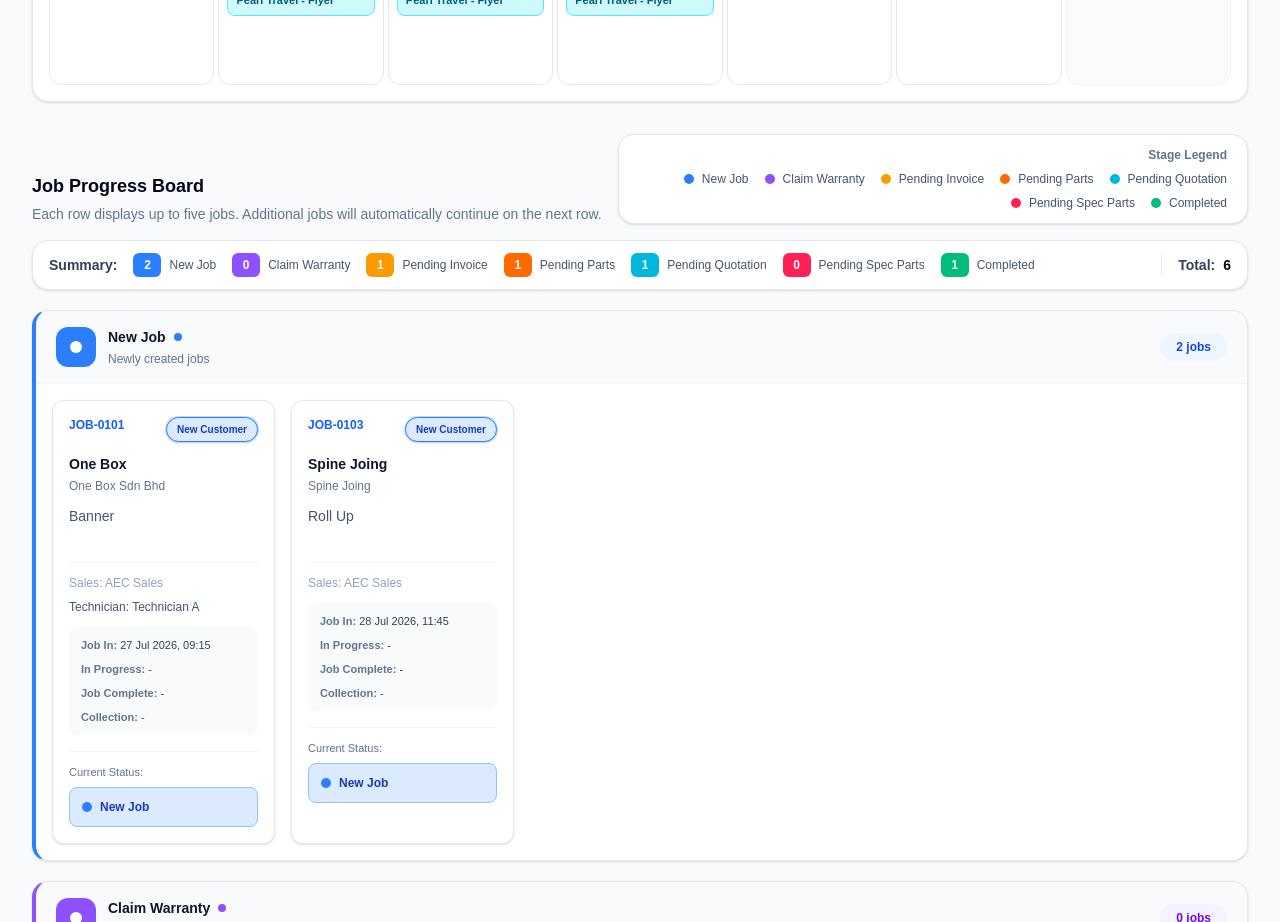
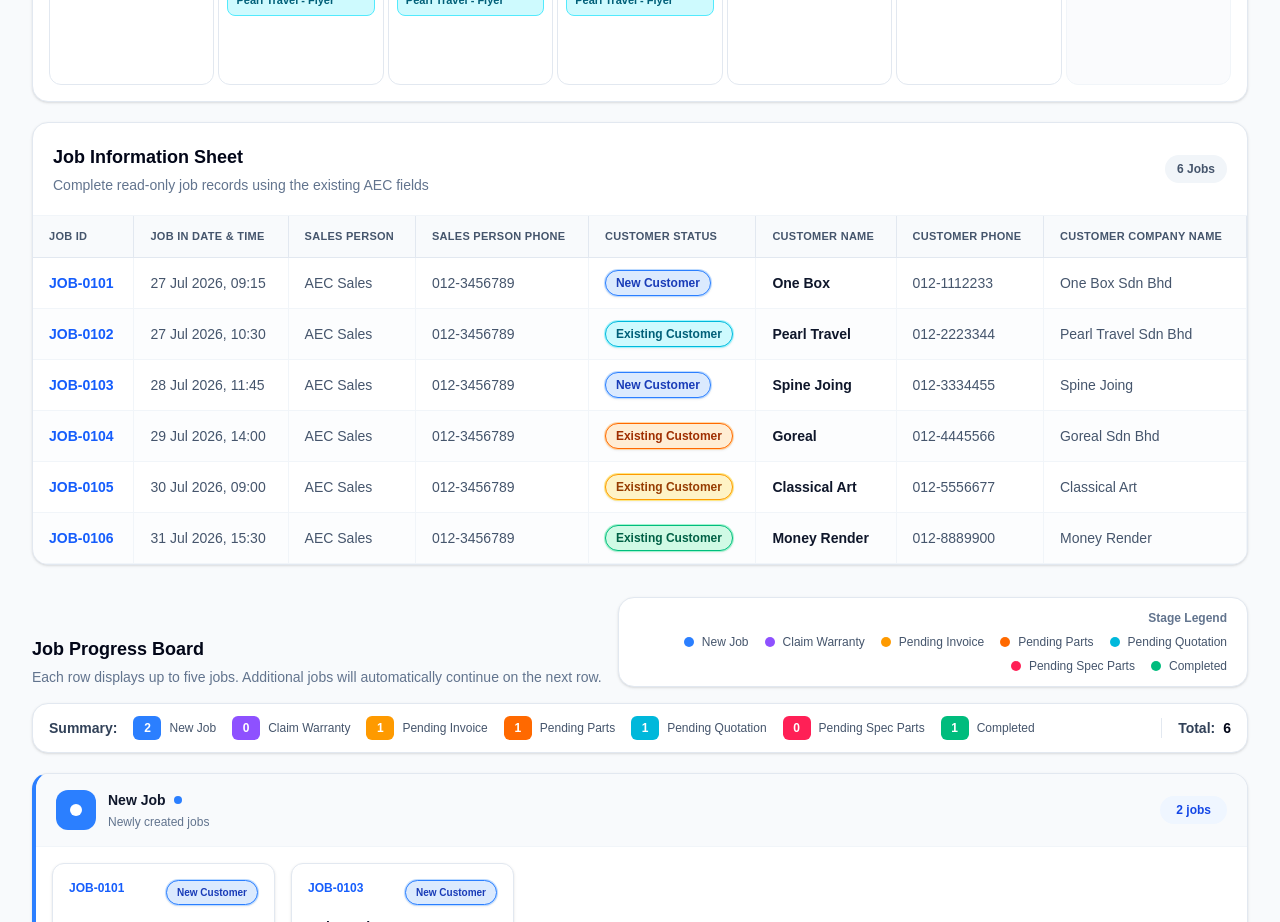
Before and after one commit to ausi25334-beep/aec-ai-dashboard, a Next.js app in the folder aec-ai-task-dashboard/: page /dashboard in a window 1280 px wide. Shown: the part 2060-2982 px from the top of the page. Built offline with nearby package versions, Linux system fonts and the light colour scheme.

Commit message:
update dashboard

```diff
--- a/aec-ai-task-dashboard/app/dashboard/page.tsx
+++ b/aec-ai-task-dashboard/app/dashboard/page.tsx
@@ -353,6 +353,170 @@ function StatusIcon({ status }: { status: JobStatus }) {
 }
 
 /* =========================================================
+   Read-only Job Table Sheet
+========================================================= */
+
+function JobDataTable({ jobs }: { jobs: Job[] }) {
+  const columns = [
+    "Job ID",
+    "Job In Date & Time",
+    "Sales Person",
+    "Sales Person Phone",
+    "Customer Status",
+    "Customer Name",
+    "Customer Phone",
+    "Customer Company Name",
+    "Assigned Technician",
+    "Technician Phone",
+    "Description / Item",
+    "Status",
+    "In Progress Start Date & Time",
+    "In Progress End Date & Time",
+    "Status Remark / Issue",
+    "Job Complete Date & Time",
+    "Invoice No.",
+    "Report No.",
+    "Collection Date & Time",
+  ];
+
+  return (
+    <section className="mt-5 overflow-hidden rounded-2xl border border-slate-200 bg-white shadow-sm">
+      <div className="flex flex-col gap-3 border-b border-slate-100 px-5 py-5 sm:flex-row sm:items-center sm:justify-between">
+        <div>
+          <h2 className="text-lg font-semibold text-slate-950">
+            Job Information Sheet
+          </h2>
+
+          <p className="mt-1 text-sm text-slate-500">
+            Complete read-only job records using the existing AEC fields
+          </p>
+        </div>
+
+        <span className="w-fit rounded-full bg-slate-100 px-3 py-1.5 text-xs font-semibold text-slate-600">
+          {jobs.length} {jobs.length === 1 ? "Job" : "Jobs"}
+        </span>
+      </div>
+
+      <div className="overflow-x-auto">
+        <table className="w-full min-w-[3300px] border-collapse text-left">
+          <thead>
+            <tr className="border-b border-slate-200 bg-slate-50">
+              {columns.map((column) => (
+                <th
+                  key={column}
+                  scope="col"
+                  className="whitespace-nowrap border-r border-slate-200 px-4 py-3 text-[11px] font-semibold uppercase tracking-wide text-slate-600 last:border-r-0"
+                >
+                  {column}
+                </th>
+              ))}
+            </tr>
+          </thead>
+
+          <tbody>
+            {jobs.length > 0 ? (
+              jobs.map((job, index) => {
+                const styles = statusStyles[job.status];
+
+                return (
+                  <tr
+                    key={job.jobId}
+                    className={`border-b border-slate-100 transition hover:bg-blue-50/40 ${
+                      index % 2 === 0 ? "bg-white" : "bg-slate-50/40"
+                    }`}
+                  >
+                    <td className="whitespace-nowrap border-r border-slate-100 px-4 py-3 text-sm font-semibold text-blue-600">
+                      {job.jobId || "-"}
+                    </td>
+
+                    <TableCell
+                      value={formatDisplayDateTime(job.jobInDateTime)}
+                    />
+                    <TableCell value={job.salesPerson} />
+                    <TableCell value={job.salesPersonPhone} />
+
+                    <td className="whitespace-nowrap border-r border-slate-100 px-4 py-3">
+                      <span
+                        className={`inline-flex rounded-full px-2.5 py-1 text-xs font-semibold ${styles.customerBadge}`}
+                      >
+                        {job.customerStatus || "-"}
+                      </span>
+                    </td>
+
+                    <TableCell value={job.customerName} emphasized />
+                    <TableCell value={job.customerPhone} />
+                    <TableCell value={job.customerCompanyName} />
+                    <TableCell value={job.assignedTechnician} />
+                    <TableCell value={job.technicianPhone} />
+                    <TableCell value={job.description} wide />
+
+                    <td className="whitespace-nowrap border-r border-slate-100 px-4 py-3">
+                      <span
+                        className={`inline-flex items-center gap-2 rounded-full border px-2.5 py-1 text-xs font-semibold ${styles.calendar}`}
+                      >
+                        <span
+                          className={`h-2 w-2 rounded-full ${styles.dot}`}
+                        />
+                        {displayLabels[job.status]}
+                      </span>
+                    </td>
+
+                    <TableCell
+                      value={formatDisplayDateTime(job.inProgressStartDateTime)}
+                    />
+                    <TableCell
+                      value={formatDisplayDateTime(job.inProgressEndDateTime)}
+                    />
+                    <TableCell value={job.statusRemark} wide />
+                    <TableCell
+                      value={formatDisplayDateTime(job.jobCompleteDateTime)}
+                    />
+                    <TableCell value={job.invoiceNo} />
+                    <TableCell value={job.reportNo} />
+                    <TableCell
+                      value={formatDisplayDateTime(job.collectionDateTime)}
+                    />
+                  </tr>
+                );
+              })
+            ) : (
+              <tr>
+                <td
+                  colSpan={columns.length}
+                  className="px-5 py-12 text-center text-sm text-slate-400"
+                >
+                  No job records available
+                </td>
+              </tr>
+            )}
+          </tbody>
+        </table>
+      </div>
+    </section>
+  );
+}
+
+function TableCell({
+  value,
+  emphasized = false,
+  wide = false,
+}: {
+  value?: string;
+  emphasized?: boolean;
+  wide?: boolean;
+}) {
+  return (
+    <td
+      className={`border-r border-slate-100 px-4 py-3 text-sm last:border-r-0 ${
+        wide ? "min-w-[240px] whitespace-normal" : "whitespace-nowrap"
+      } ${emphasized ? "font-semibold text-slate-900" : "text-slate-600"}`}
+    >
+      {value?.trim() || "-"}
+    </td>
+  );
+}
+
+/* =========================================================
    Staff Directory
 ========================================================= */
 
@@ -605,13 +769,17 @@ function getCalendarDays(viewDate: Date) {
   const month = viewDate.getMonth();
   const firstDay = new Date(year, month, 1);
   const firstDayPosition = firstDay.getDay();
+  const daysInMonth = new Date(year, month + 1, 0).getDate();
+  const requiredWeeks = Math.ceil((firstDayPosition + daysInMonth) / 7);
+  const calendarCellCount = Math.max(35, requiredWeeks * 7);
 
   /*
-    The calendar is intentionally limited to five rows.
-    Previous-month dates at the beginning and next-month dates
-    within the fifth row remain visible with muted styling.
+    The calendar normally displays five rows and automatically
+    expands to six rows when the selected month needs the extra
+    week. Previous-month and next-month dates remain visible with
+    muted styling so every date in the current month is shown.
   */
-  return Array.from({ length: 35 }, (_, index) => {
+  return Array.from({ length: calendarCellCount }, (_, index) => {
     const date = new Date(year, month, index - firstDayPosition + 1);
 
     return {
@@ -1029,6 +1197,10 @@ export default function DashboardPage() {
             </div>
           </div>
         </section>
+
+        {/* Read-only Job Table Sheet */}
+
+        <JobDataTable jobs={jobs} />
 
         {/* Job Progress Board */}
 
```
